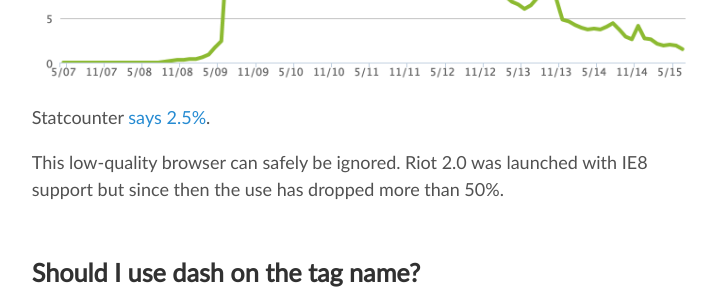
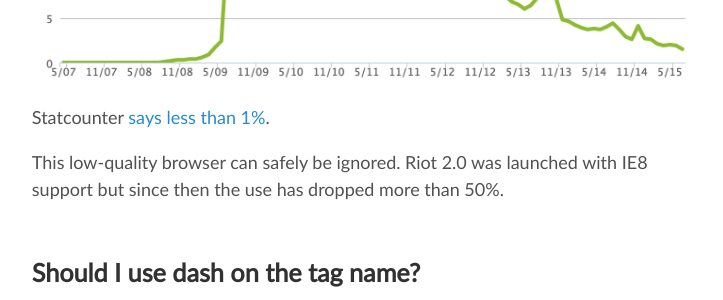
Before and after one commit to riot/riot.github.io, a Jekyll site: the page built from faq.md, in a window 1280 px wide and 900 px high, scrolled down 854 px. Shown: the part 150-450 px from the top of the window, without its empty margins (277-1000 px from the left). Built offline with Jekyll 4.4.1, drawn with Linux system fonts in a browser that asks for light colours; nearby versions of some CDN libraries; emoji names are drawn with the system emoji font.

Commit message:
Statcounter says IE8 is less than 1% worldwide

```diff
--- a/faq.md
+++ b/faq.md
@@ -22,7 +22,7 @@ Because it's crazy to waste developer time for a dying browser. According to [W3
 
 ![](/img/ie8-trend.png)
 
-Statcounter [says 2.5%](http://gs.statcounter.com/#browser_version_partially_combined-ww-monthly-201408-201507).
+Statcounter [says less than 1%](http://gs.statcounter.com/#browser_version_partially_combined-ww-monthly-201509-201608).
 
 This low-quality browser can safely be ignored. Riot 2.0 was launched with IE8 support but since then the use has dropped more than 50%.
 
```
